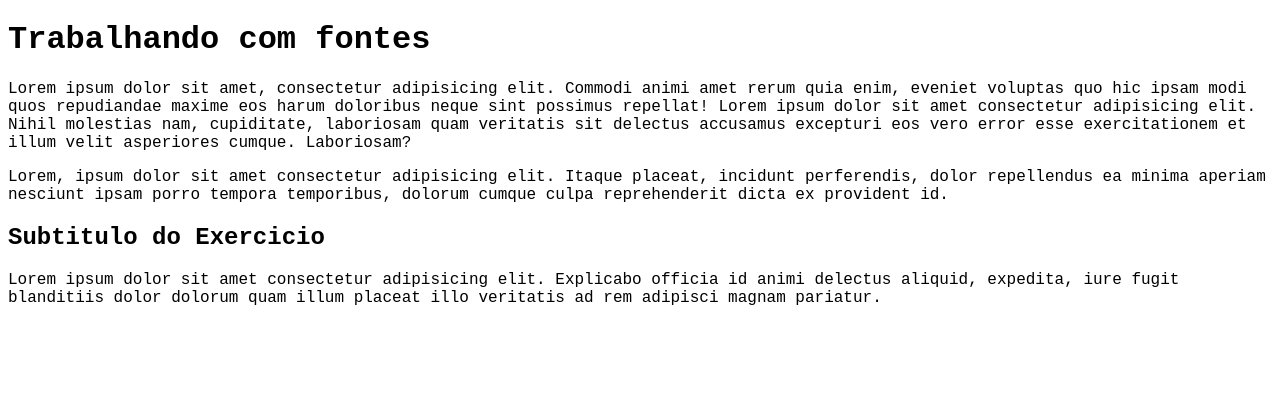
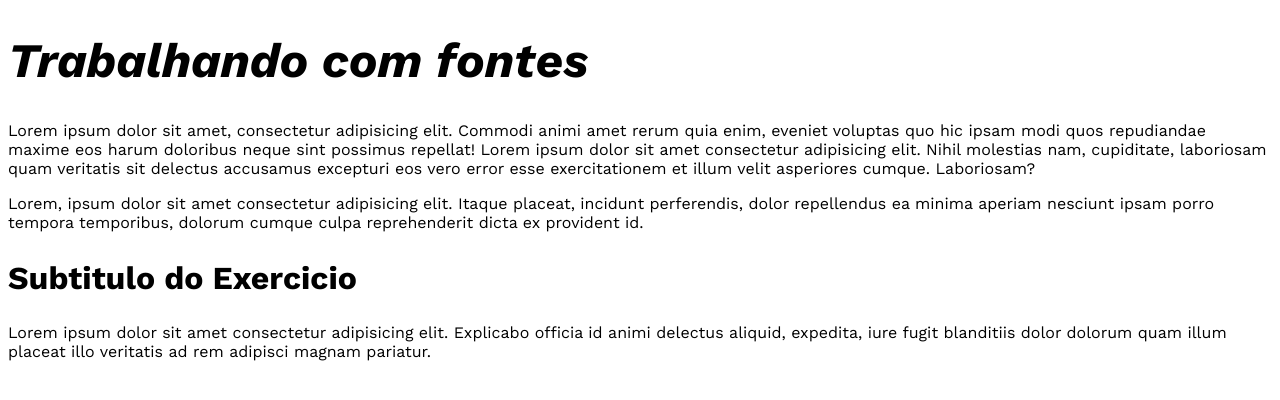
Before and after one commit to webertrevisan/project-guanabara-modulo2, a plain HTML site: page class10-Familias-de-fonte-com-CSS/fonte01.html in a window 1280 px wide. Drawn offline with nearby package versions, Linux system fonts and the light colour scheme.

Commit message:
Class12 Peso, Estilo e Shorthand font

```diff
--- a/class10-Familias-de-fonte-com-CSS/fonte01.html
+++ b/class10-Familias-de-fonte-com-CSS/fonte01.html
@@ -6,8 +6,10 @@
     <title>Fontes em CSS</title>
 
     <style>
+
+@import url('https://fonts.googleapis.com/css2?family=Work+Sans:ital,wght@0,100..900;1,100..900&display=swap');
         body {
-            font-family: 'Courier New', Courier, monospace, Helvetica, sans-serif;
+            font-family: 'Work Sans', 'Courier New', Courier, monospace, Helvetica, sans-serif;
             /* Medias Absolutas
             cm, mm, in, px, pt, pc
 
@@ -16,8 +18,32 @@
     (Usar somente px e em para font-size)
          (16px geralmente = 1em)
             */
-            font-size: 1em ;
+
+            font-size: 1em;
+
+            /*font-weight: normal; <!--para-negrito-->
+            font-style: normal; <!--Para-Italico-->
+            text-decoration: underline; <!--para-Sublinhado--> */
+
+            /* Lighter normal bold bolder */
         }
+
+h1 {
+    /*Shorthand font
+    font-style => font-weight => font-size => font-family
+
+    font-family: 'Work Sans', sans-serif;
+    font-weight: bolder;
+    font-size: 3em;
+    font-style: italic;
+ */
+
+font: italic bolder 3em 'Work Sans', sans-serif;
+}
+
+h2 {
+    font: bold 2em 'Work Sans';
+}
 
 
 
```
